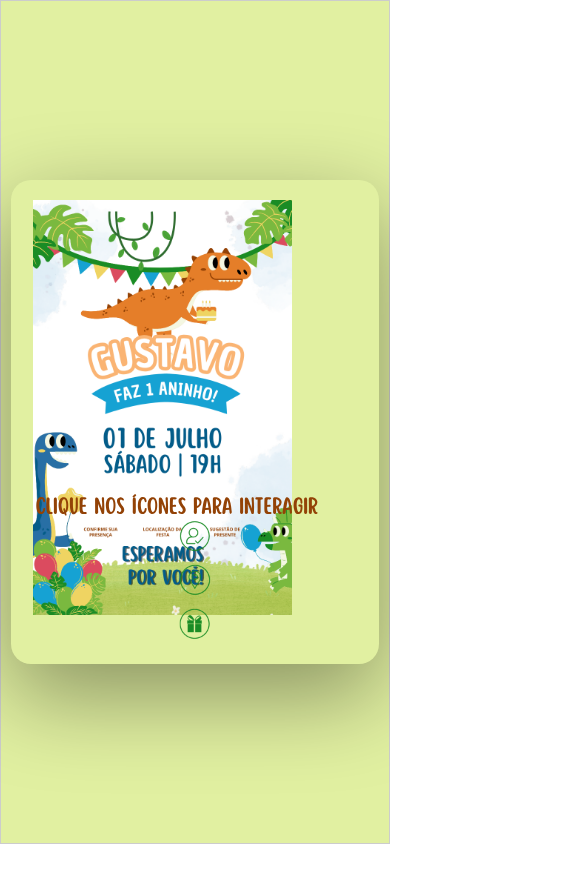
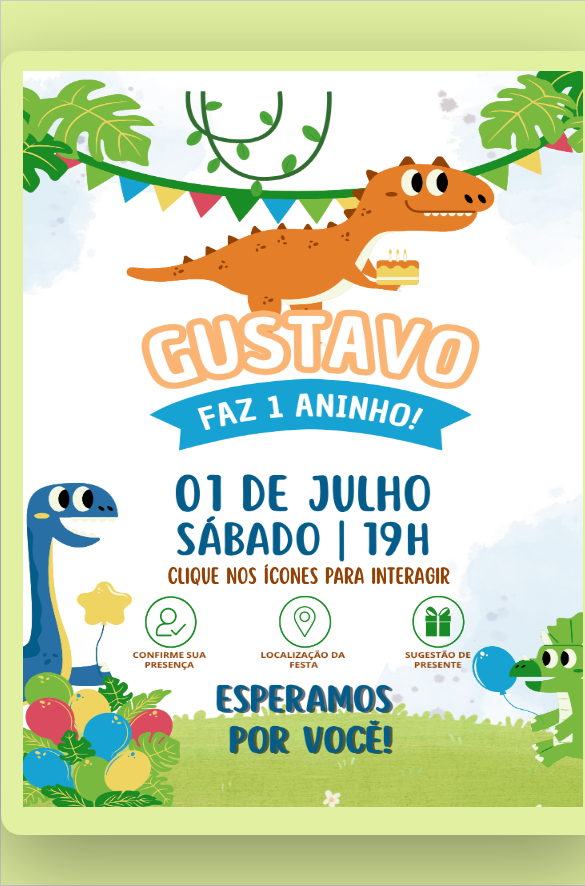
Before and after one commit to meusite2/convite-dino, a plain HTML site: page index.html in a window 390 px wide. Shown: the top 886 px of the page, 585 px wide, since content can reach past the window. Before the commit the page ends 844 px from the top, so only its background shows below. Drawn offline with Linux system fonts and the light colour scheme.

Commit message:
Update style.css

```diff
--- a/style.css
+++ b/style.css
@@ -90,58 +90,3 @@ article {
             transform: scale(1); /* Retorna à escala original */
         }
     }
-/* Media Queries para Responsividade */
-@media (max-width: 1024px) {
-    .card {
-        width: 80%; /* Reduz a largura para 80% em telas menores */
-        height: auto; /* Ajusta a altura automaticamente */
-    }
-
-    .img-fundo {
-        width: 80%; /* Ajusta a largura para 80% */
-        height: auto; /* Mantém a proporção */
-    }
-
-    .img6 {
-        margin-top: -10rem; /* Ajusta o espaço superior */
-        margin-left: auto; /* Centraliza horizontalmente */
-        margin-right: auto; /* Centraliza horizontalmente */
-    }
-
-    .icones img {
-        width: 50px; /* Reduz o tamanho dos ícones */
-    }
-}
-
-@media (max-width: 768px) {
-    article {
-        font-size: 1.2em; /* Reduz o tamanho da fonte em telas pequenas */
-    }
-
-    .cards-container {
-        gap: 15px; /* Diminui o espaço entre os cartões */
-    }
-
-    .icones {
-        flex-direction: column; /* Alterar para coluna em telas menores */
-        gap: 10px; /* Ajusta o espaço entre os ícones */
-    }
-
-    .img6 {
-        transform: scale(0.5); /* Reduz o tamanho em telas menores */
-    }
-}
-
-@media (max-width: 480px) {
-    .img6 {
-        margin-top: -8rem; /* Ajusta o espaço superior */
-    }
-
-    .card {
-        width: 95%; /* Largura quase total em dispositivos menores */
-    }
-
-    .icones img {
-        width: 40px; /* Tamanho menor para ícones */
-    }
-}
```
Lines whose indentation alone changed are shown as unchanged.
